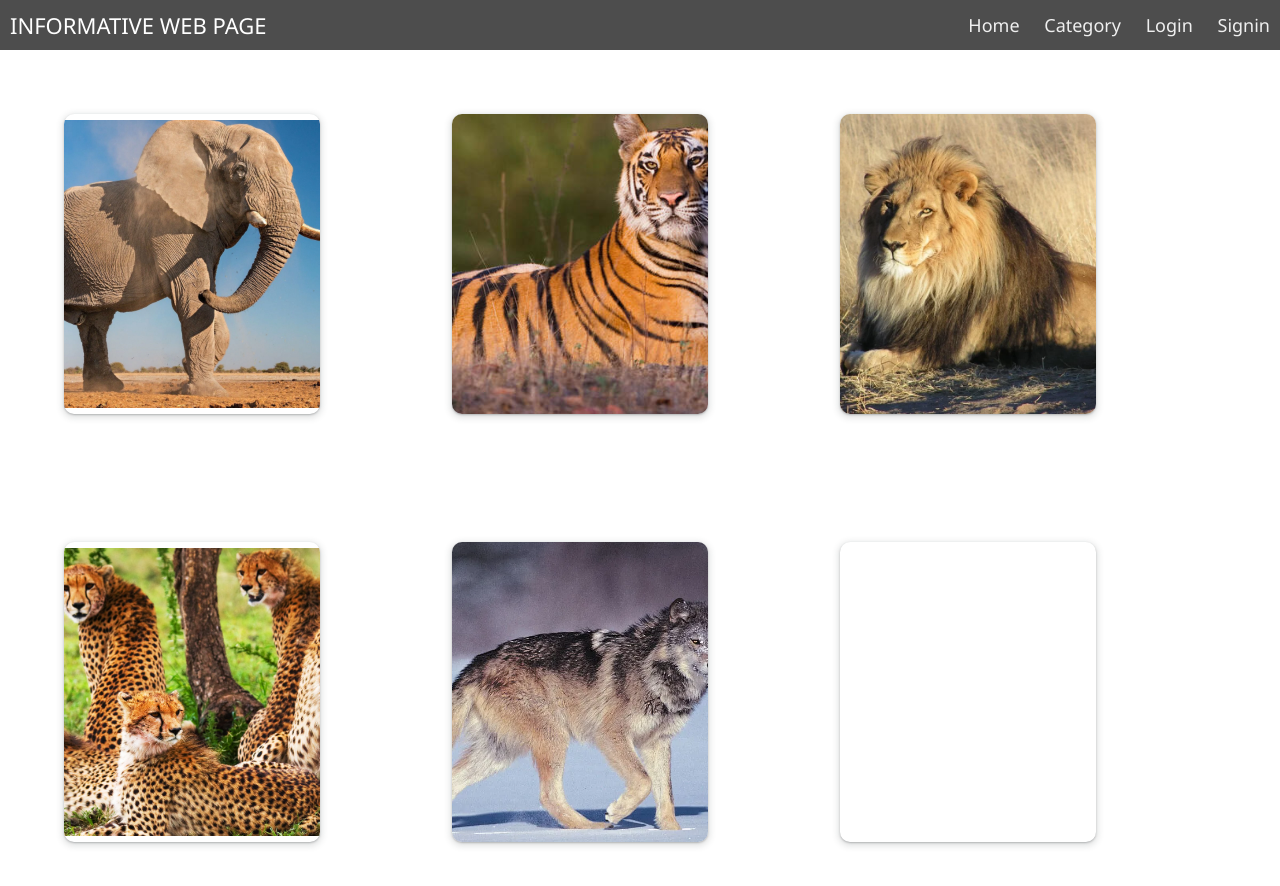
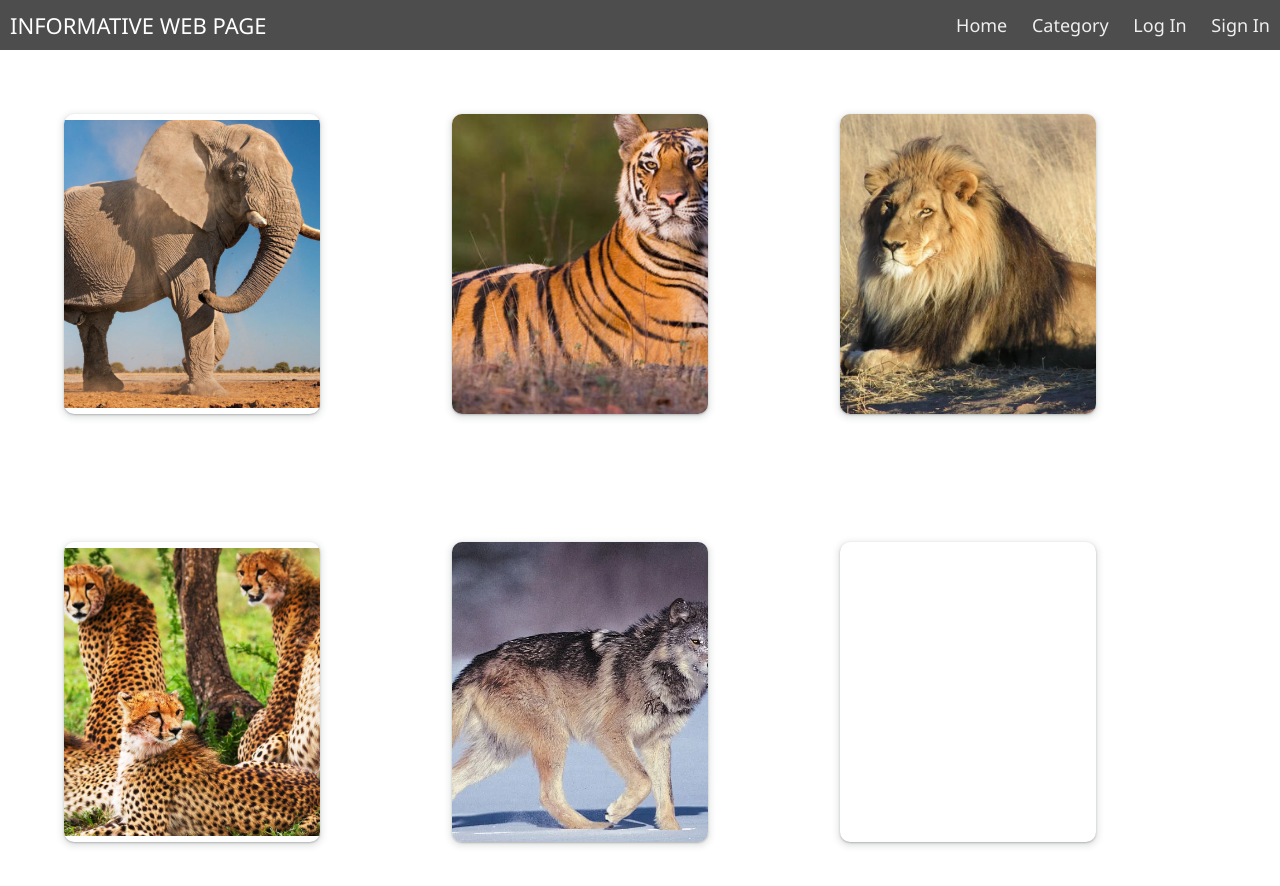
Before and after one commit to Razz9981/Minor-Project, a plain HTML site: page home.html in a window 1280 px wide. Drawn offline with Linux system fonts and the light colour scheme.

Commit message:
Initial commit

```diff
--- a/home.html
+++ b/home.html
@@ -26,8 +26,8 @@
         <div class="nav-links">
           <a href="" target="_blank">Home</a>
           <a href="" target="_blank">Category</a>
-          <a href="" target="_blank">Login</a>
-          <a href="" target="_blank">Signin</a>
+          <a href="" target="_blank">Log In</a>
+          <a href="" target="_blank">Sign In</a>
         </div>
       </div>
 
```
